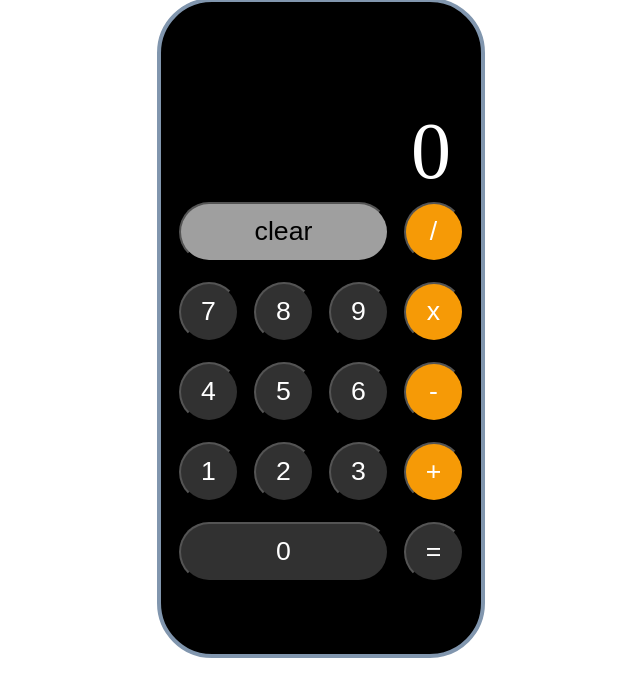
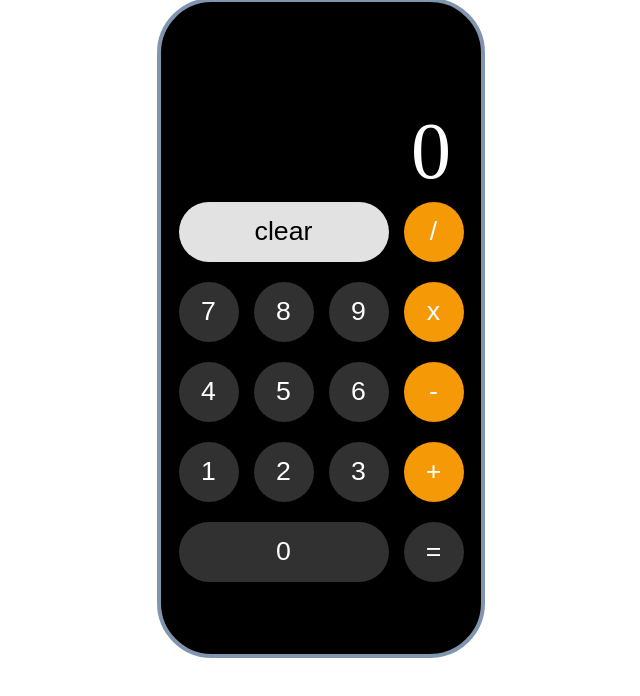
Before and after one commit to bwill210/calculator, a plain HTML site: page index.html in a window 1280 px wide. In both pictures the pointer is over the button "clear". Shown: the whole page, without its empty margins (319-959 px from the left). Drawn offline with Linux system fonts and the light colour scheme.

Commit message:
changed style

```diff
--- a/styles.css
+++ b/styles.css
@@ -55,11 +55,22 @@ button {
   background-color: #313131;
   color: white;
   font-size: 20pt;
+  border: black;
+}
+
+button:hover {
+  background-color: #5f5f5f;
+  transition: .2s;
 }
 
 .operator {
-  background-color: #f69a06;
+  background-color: #F69906;
 }
+
+.operator:hover {
+    background-color: #ffda9d;
+    transition: .2s;
+  }
 
 .clear {
   background-color: #9f9f9f;
@@ -69,6 +80,11 @@ button {
   width: 210px;
 }
 
+.clear:hover {
+    background-color: #e2e2e2;
+    transition: .2s;
+  }
+
 #zero {
   grid-column-start: 1;
   grid-column-end: 4;
```
